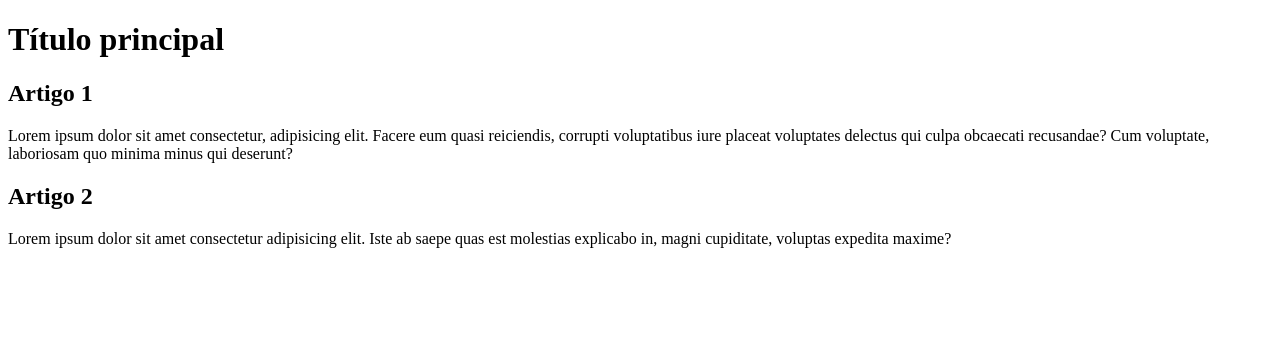
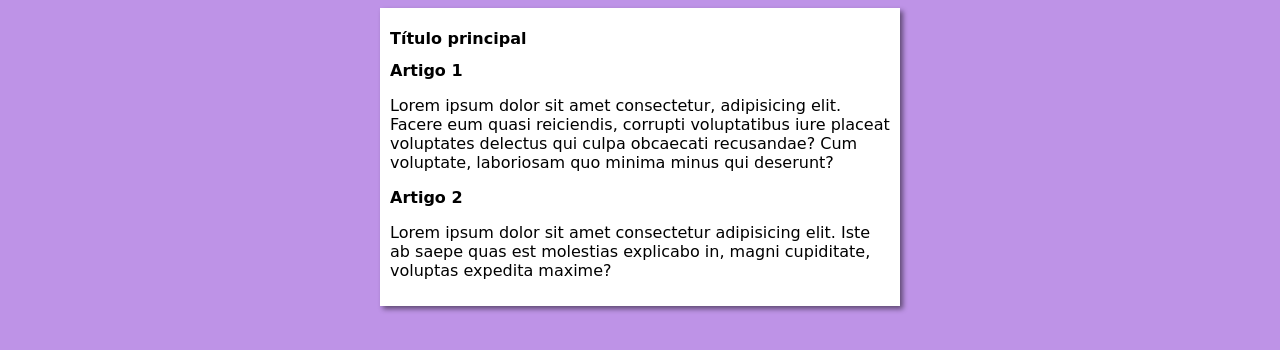
Before and after one commit to luccacpasquali/projeto-site, a plain HTML site: page index.html in a window 1280 px wide. Drawn offline with Linux system fonts and the light colour scheme.

Commit message:
inicio css

```diff
--- /dev/null
+++ b/css/style.css
@@ -0,0 +1,16 @@
+*{
+    font-family: cursive;
+    font-size: 16px;
+}
+
+body {
+    background-color: rgb(190, 147, 231);
+}
+
+main {
+    background-color: white;
+    width: 500px;
+    margin: auto;
+    box-shadow: 3px 3px 5px rgba(0, 0, 0, 0.493);
+    padding: 10px;
+}
--- a/index.html
+++ b/index.html
@@ -3,7 +3,9 @@
 <head>
     <meta charset="UTF-8">
     <meta name="viewport" content="width=device-width, initial-scale=1.0">
+    <link rel="stylesheet" href="css/style.css">
     <title>Apreendendo Branches</title>
+
 </head>
 <body>
     <main>
```
